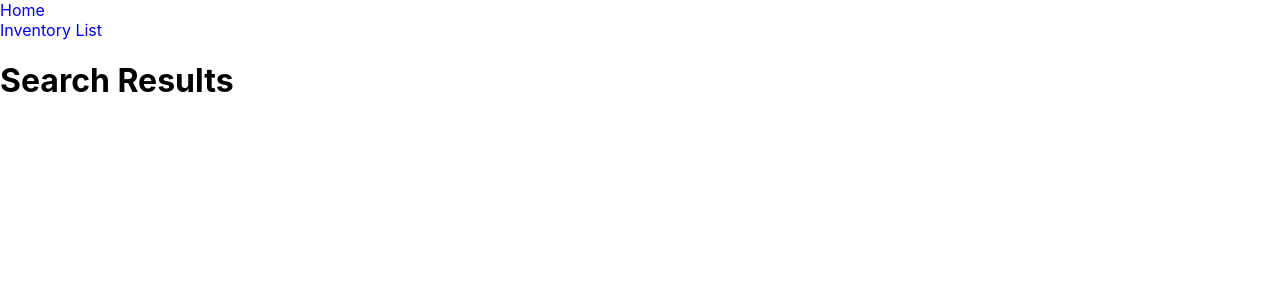
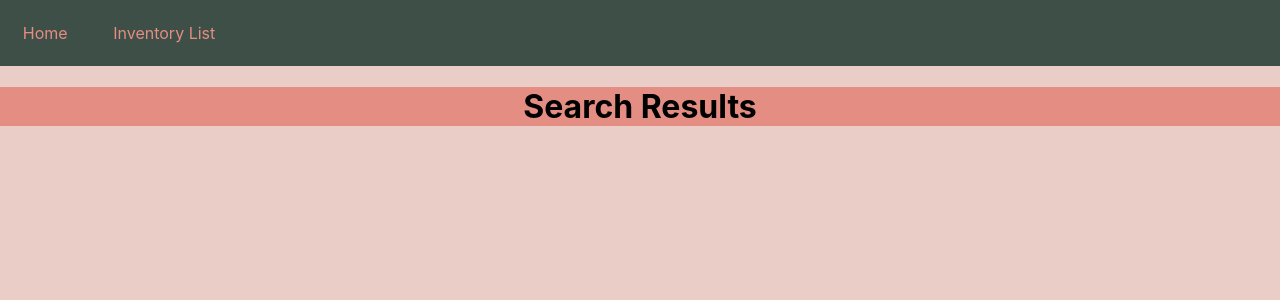
Before and after one commit to RosanneE/Inventory_Managment, a React (Create React App) app in the folder frontend/: page /products/results in a window 1280 px wide. Shown: the top 300 px of the page. Built offline with nearby package versions, Linux system fonts and the light colour scheme; no server answers.

Commit message:
initial css

```diff
--- a/frontend/src/App.css
+++ b/frontend/src/App.css
@@ -1,8 +1,15 @@
+h1 {
+  text-align: center;
+  background-color: #e48d83;
+}
 .App {
-  color:black;
+  color: black;
   text-align: center;
+  display: flex;
 }
-
+body {
+  background-color: #eacdc7;
+}
 .App-logo {
   height: 40vmin;
   pointer-events: none;
@@ -24,6 +31,7 @@
   font-size: calc(10px + 2vmin);
   color: white;
 }
+
 .loading {
   color: white;
   background-color: blue;
@@ -31,23 +39,27 @@
   animation-duration: 4s;
   animation-iteration-count: infinite;
 }
+
 .colorName:hover {
   background-color: #231f20;
 }
+
 .colorSquare {
   height: 50px;
   width: 50px;
 }
 
 @keyframes colorChange {
-  from {color: white; background-color: blue;}
-  to {color:black; background-color: yellow;}
+  from {
+    color: white;
+    background-color: blue;
+  }
+
+  to {
+    color: black;
+    background-color: yellow;
+  }
 }
-  /* position: relative;
-  height: 15px;
-  width: 15px;
-  animation: bounce 3s infinite;
-} */
 
 .App-link {
   color: #61dafb;
@@ -57,34 +69,55 @@
   from {
     transform: rotate(0deg);
   }
+
   to {
     transform: rotate(360deg);
   }
 }
-.swatch{
-background-color: white;
-height: 50px;
-width: 50px;
-padding: 50px;
-margin: 50px
+
+.swatch {
+  background-color: white;
+  height: 50px;
+  width: 50px;
+  padding: 50px;
+  margin: 10px;
+  display: inline-flex;
 }
-.swatchTwo{
- background-color: rgb(0,0,0);
+
+.swatchTwo {
+  background-color: rgb(0, 0, 0);
   height: 50px;
   width: 50px;
   padding: 50px;
   margin: 50px
-  }
+}
 
 .colorChangeClick {
   background-color: white;
 }
-
-a, a:hover, a:focus, a:active {
+.swatch h3:hover{
+  color:black;
+}
+a,
+a:hover,
+a:focus,
+a:active {
   text-decoration: none;
 }
+.navBar{
+  color: #e48d83;
+  background-color: #3e4f47;
+}
+.nav {
+  margin: 10px;
+  padding: 1%;
+  display: inline-flex;
+  justify-content: space-around;
 
-
+}
+.navBar a{
+  color: #e48d83;
+}
 /* colorChangeDark {
 
 } */
--- a/frontend/src/components/Nav.js
+++ b/frontend/src/components/Nav.js
@@ -4,11 +4,11 @@ import { Link } from "react-router-dom"
 //Used in App.js, appears on all pages
 const Nav = (props) => {
 	return (
-		<div className="nav">
-			<Link to="/">
+		<div className="navBar">
+			<Link className= "nav" to="/">
 				<div>Home</div>
 			</Link>
-			<Link to="/products">
+			<Link className= "nav" to="/products">
 				<div>Inventory List</div>
 			</Link>
 		</div>
--- a/frontend/src/pages/Color.js
+++ b/frontend/src/pages/Color.js
@@ -36,7 +36,7 @@ const Item = ({ products }) => {
         <Loading />
     } else {
         return (
-            <div style={{ backgroundColor: isDark ? 'black' : 'white', color: isDark ? 'white' : 'black' }}>
+            <div style={{ backgroundColor: isDark ? '#322c2e' : '#eacdc7', color: isDark ? 'white' : 'black' }}>
                 {/* Toggles background from black to white */}
                 <div>
                     {/* mapped info on color */}
--- a/frontend/src/pages/ColorsList.js
+++ b/frontend/src/pages/ColorsList.js
@@ -2,6 +2,7 @@
 import React, { useState } from "react"
 import { Link } from "react-router-dom"
 import Loading from "../components/Loading";
+
 import SearchBar from "../components/SearchBar";
 
 const InventoryList = ({ products }) => {
--- a/frontend/src/pages/Main.js
+++ b/frontend/src/pages/Main.js
@@ -14,7 +14,7 @@ const Login = ({products}) => {
                 return (
                     //map products to links/list
                     <Link to={`/product/${product.hex.slice(1, product.hex.length)}`} key={product.hex}>
-                        <div className="swatch" style={{ 'color': product.hex, 'background-color': product.hex }}>{product.name}</div>
+                        <div className="swatch" style={{ 'color': product.hex, 'background-color': product.hex }}><h3>{product.name}</h3></div>
                     </Link>
                 )
             }
```
Also changed, not shown: 1 other file (tests, documents, lock files or other folders).
